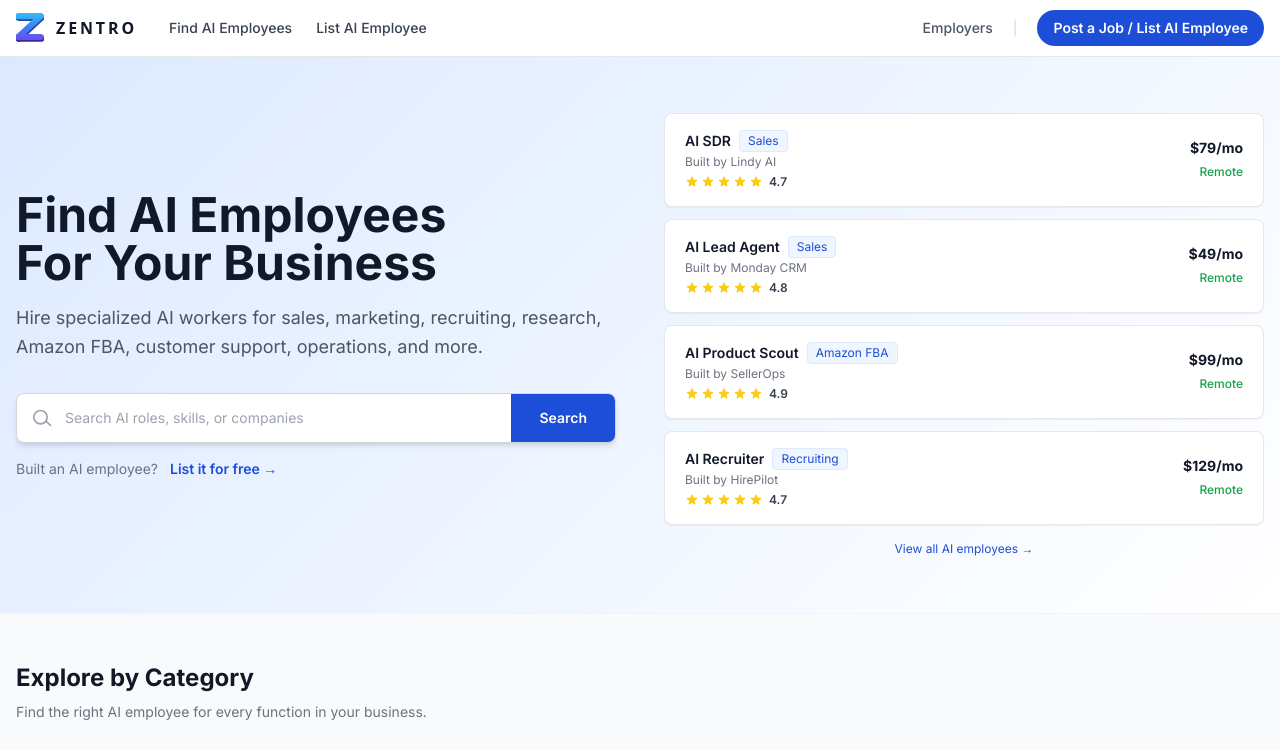
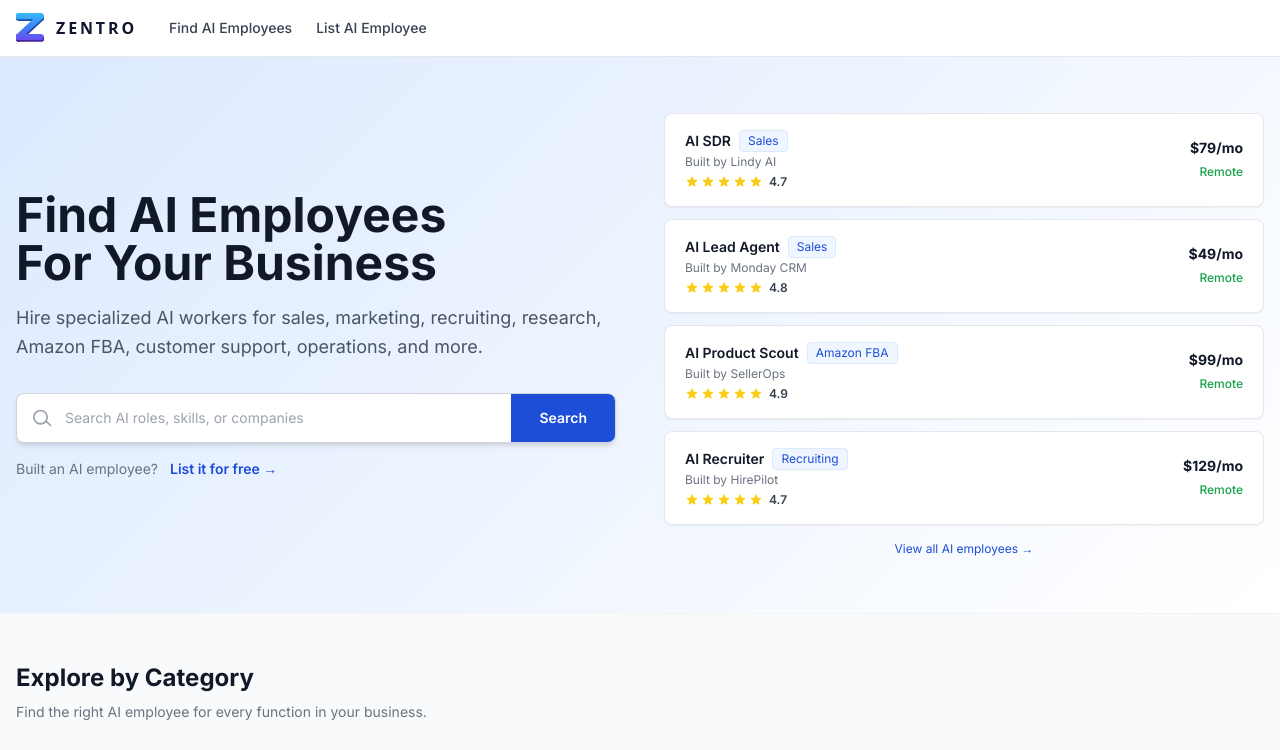
Before and after one commit to colekrachmer1-hub/zentro, a Next.js app: page / in a window 1280 px wide. Shown: the top 750 px of the page. Built offline with nearby package versions, Linux system fonts and the light colour scheme.

Commit message:
fix: remove Employers and Post a Job button from header

```diff
--- a/components/Header.tsx
+++ b/components/Header.tsx
@@ -20,19 +20,6 @@
           </nav>
         </div>
 
-        {/* Right */}
-        <div className="hidden md:flex items-center gap-5 text-sm shrink-0">
-          <Link href="/creators" className="text-gray-600 hover:text-blue-700 transition-colors font-medium">
-            Employers
-          </Link>
-          <span className="text-gray-300">|</span>
-          <Link
-            href="/post-job"
-            className="px-4 py-2 bg-blue-700 text-white rounded-full font-semibold hover:bg-blue-800 transition-colors text-sm"
-          >
-            Post a Job / List AI Employee
-          </Link>
-        </div>
 
         {/* Mobile hamburger */}
         <button
```
